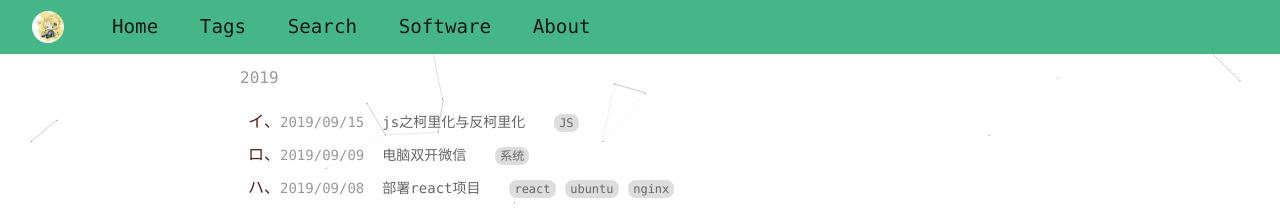
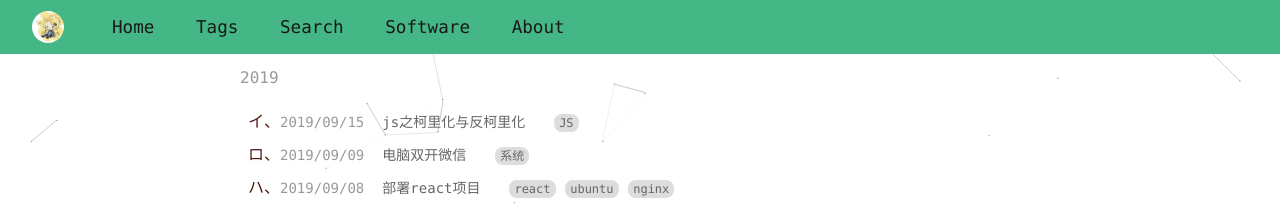
Before and after one commit to yingmhd/ymhdblog, a Jekyll site: the page built from index.html, in a window 1280 px wide. Shown: the top 208 px of the page. Built offline with Jekyll 4.4.1, drawn with Linux system fonts in a browser that asks for light colours.

Commit message:
更新样式

```diff
--- a/static/css/common.css
+++ b/static/css/common.css
@@ -109,7 +109,7 @@ body {
     cursor: pointer;
     display: inline-block;
     height: 3.4em;
-    font-size: 1.2em;
+    font-size: 1.1em;
 }
 
 #header .menu-tool{
--- a/static/css/mypost.css
+++ b/static/css/mypost.css
@@ -77,6 +77,7 @@
     margin: 13px 0;
 	padding: 1em;
 	background-color: #f5f5f5;
+    border: 1px solid #ccc;
 }
 
 #mypost .main pre code{
```
